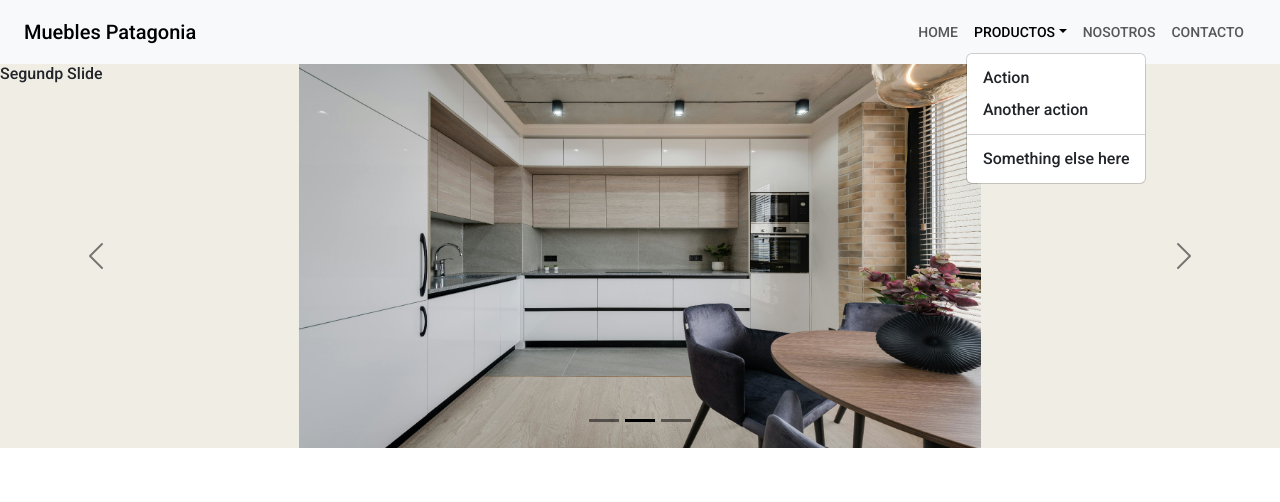
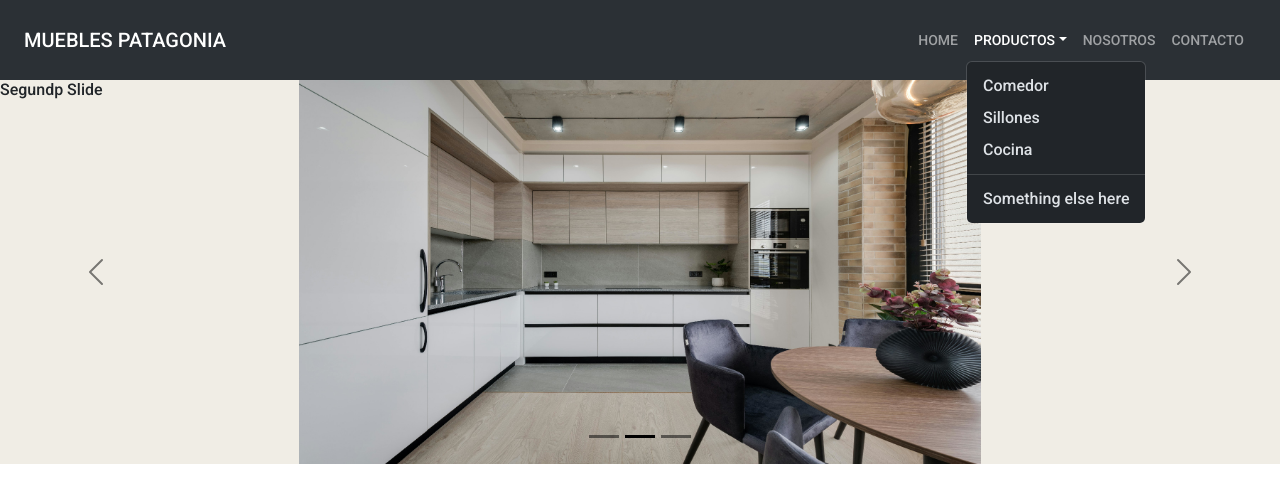
Before and after one commit to kevkarlion/Muebles-Patagonia-Fake, a Next.js app: page / in a window 1280 px wide. Both pictures are taken after a click on the button "PRODUCTOS". Shown: the top 502 px of the page. Built offline with nearby package versions, Linux system fonts and the light colour scheme.

Commit message:
work in rama main

```diff
--- a/src/components/shared/BarNav/BarNav.module.sass
+++ b/src/components/shared/BarNav/BarNav.module.sass
@@ -2,10 +2,6 @@
 
 
 .custom-navbar
-      background-color: $color-quinary !important
       font-size: 14px
-      // height: 70px
-      // max-height: 216px
-
       h1
             color: black
--- a/src/components/shared/BarNav/BarNav.tsx
+++ b/src/components/shared/BarNav/BarNav.tsx
@@ -14,9 +14,9 @@ export const BarNav = () => {
   return (
     <>
       {['md'].map((expand) => (
-        <Navbar key={expand} expand={expand} className= {`${styles['custom-navbar']} bg-body-tertiary h-16` }>
+        <Navbar bg="dark" data-bs-theme="dark" key={expand} expand={expand} className= {`${styles['custom-navbar']} bg-body-tertiary h-20` }>
           <Container fluid>
-            <Navbar.Brand className='ml-3' href="#">Muebles Patagonia</Navbar.Brand>
+            <Navbar.Brand className='ml-3' href="#">MUEBLES PATAGONIA</Navbar.Brand>
             <Navbar.Toggle aria-controls={`offcanvasNavbar-expand-${expand}`} />
             <Navbar.Offcanvas
               id={`offcanvasNavbar-expand-${expand}`}
@@ -34,9 +34,12 @@ export const BarNav = () => {
                     title="PRODUCTOS"
                     id={`offcanvasNavbarDropdown-expand-${expand}`}
                   >
-                    <NavDropdown.Item href="#action3">Action</NavDropdown.Item>
+                    <NavDropdown.Item href="#action3">Comedor</NavDropdown.Item>
                     <NavDropdown.Item href="#action4">
-                      Another action
+                      Sillones
+                    </NavDropdown.Item>
+                    <NavDropdown.Item href="#action4">
+                      Cocina
                     </NavDropdown.Item>
                     <NavDropdown.Divider />
                     <NavDropdown.Item href="#action5">
--- a/src/sass/__variables.sass
+++ b/src/sass/__variables.sass
@@ -4,3 +4,4 @@ $color-tertiary : #5C4033
 $color-quaternary:#8A9A5B
 $color-quinary: #D3B99F
 $color-sexto: #34495E
+$color-negro: #1a1a1a
```
Also changed, not shown: src/components/Main/Main.module.sass (added), src/components/Main/Main.tsx (added), src/components/Main/index.tsx (added).
